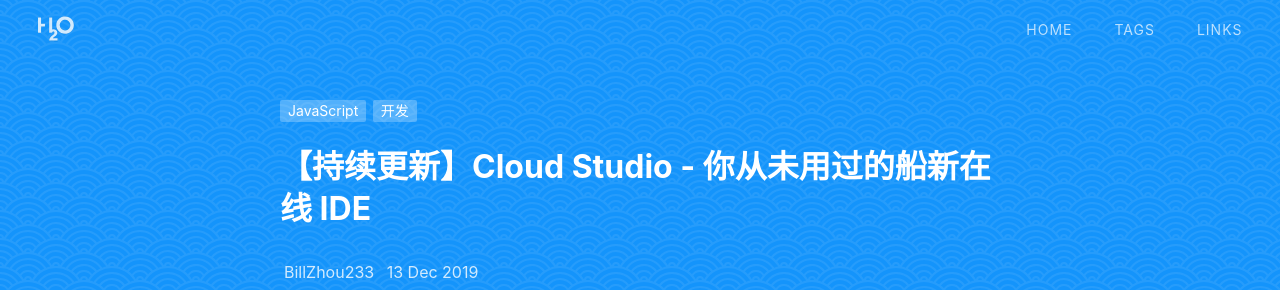
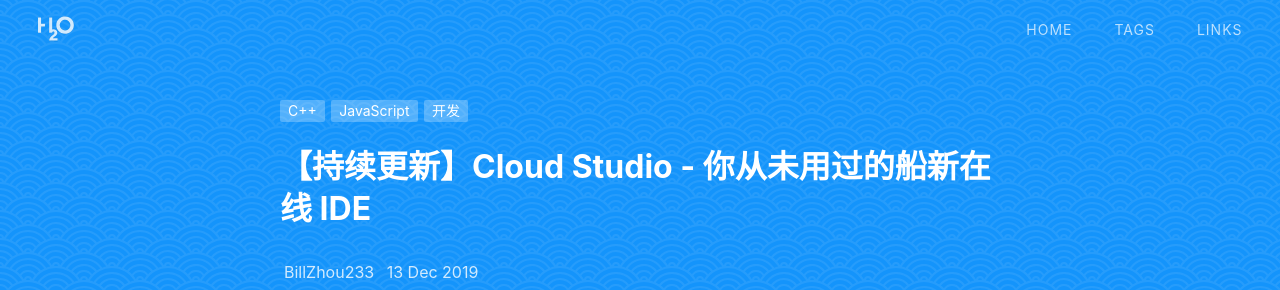
Before and after one commit to BillZhou233/WebpageTest, a Jekyll site: the page built from _posts/2019-12-13-cloudstudio-intro.md, in a window 1280 px wide and 900 px high. Shown: the top 290 px of the window. Built offline with Jekyll 4.4.1, drawn with Linux system fonts in a browser that asks for light colours; nearby versions of some CDN libraries; comment, search, counter and statistics services are not loaded; a style sheet for code colours, icons or effects is not loaded.

```diff
--- a/_posts/2019-12-13-cloudstudio-intro.md
+++ b/_posts/2019-12-13-cloudstudio-intro.md
@@ -2,7 +2,7 @@
 layout: post
 title: 【持续更新】Cloud Studio - 你从未用过的船新在线 IDE
 date: 2019-12-13
-tags: ['JavaScript', '开发']
+tags: ['C++', 'JavaScript', '开发']
 categories: main
 ---
 
```
